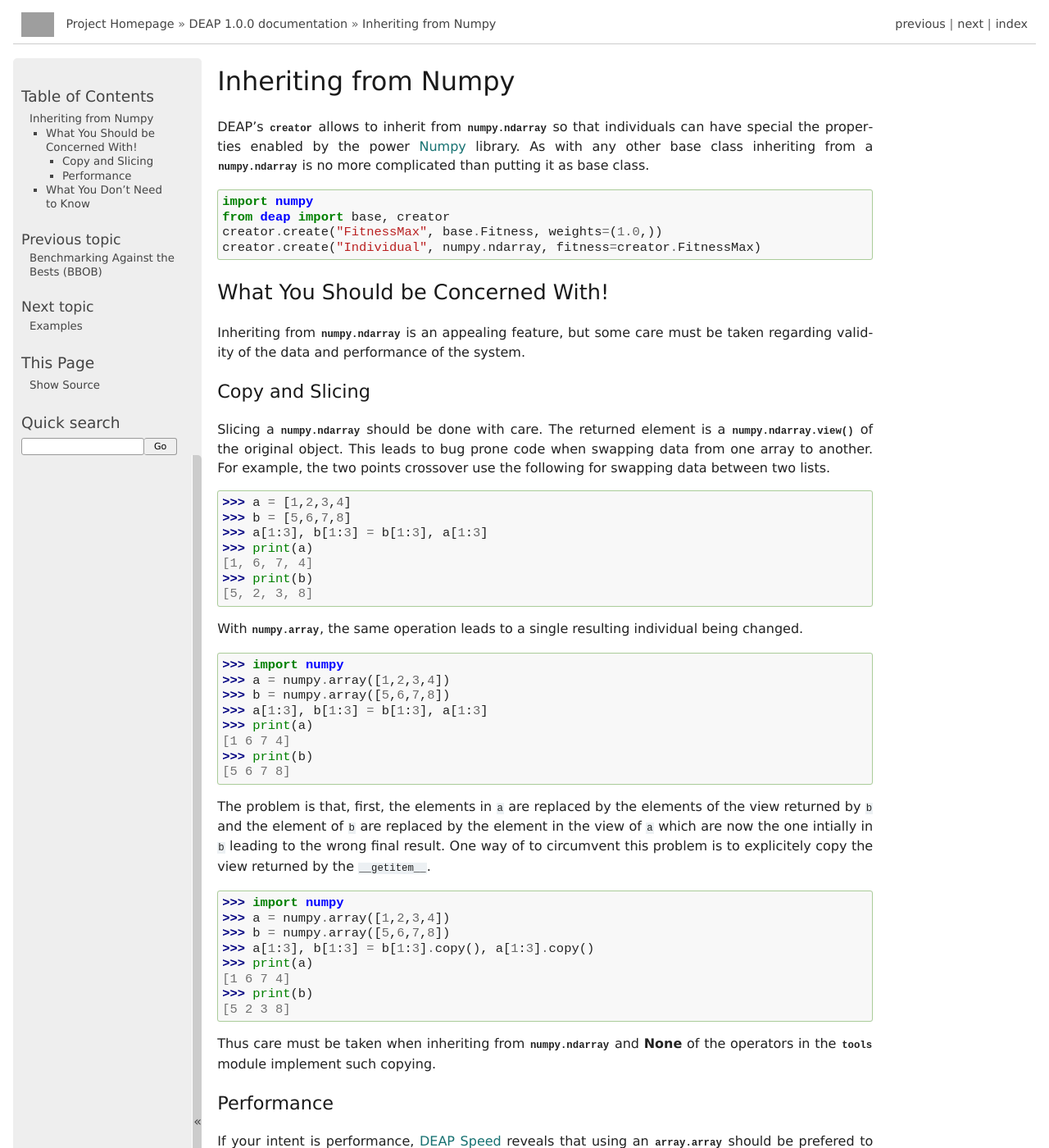
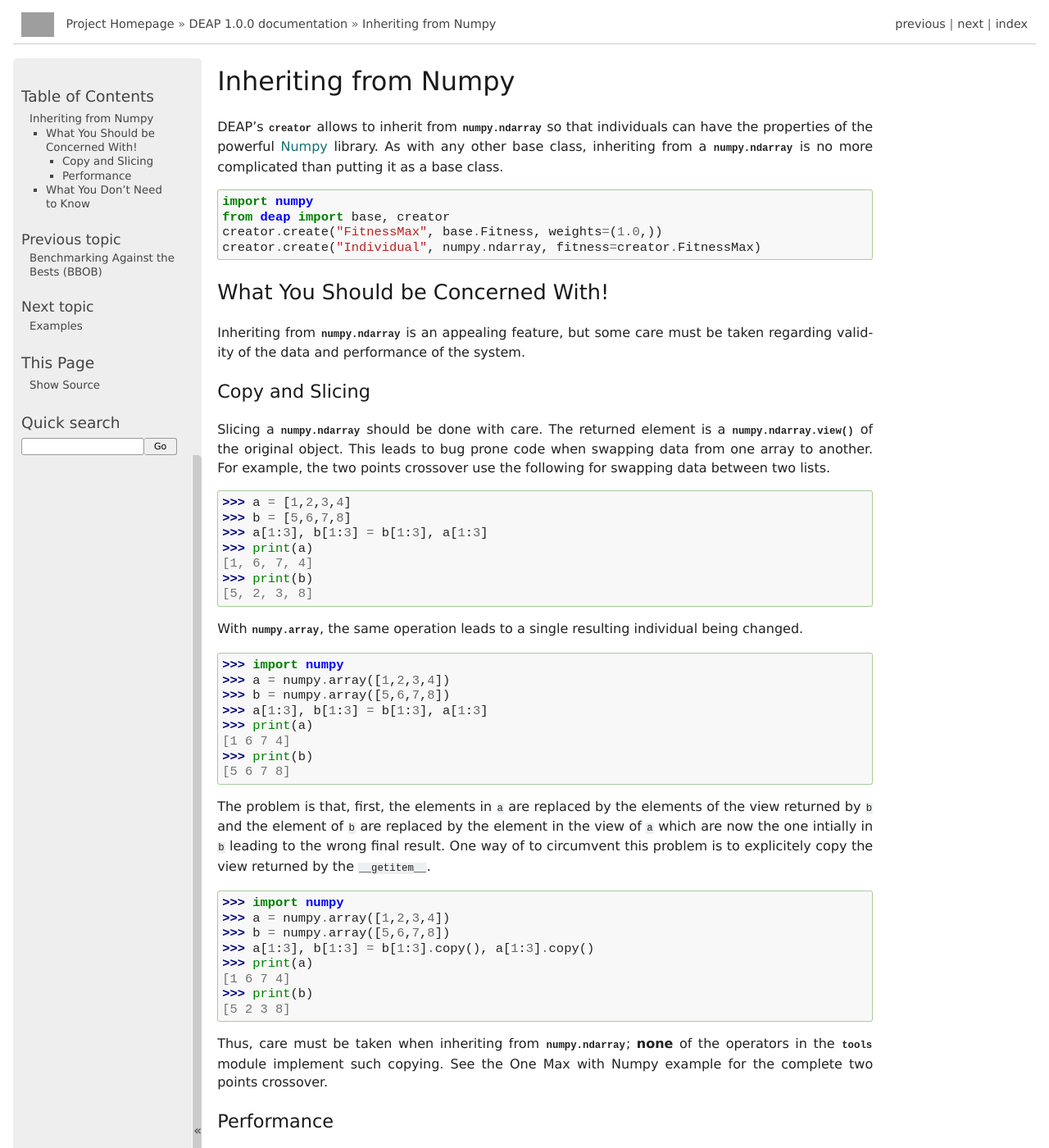
Before and after one commit to DEAP/deap, a Sphinx documentation site: the page built from doc/tutorials/advanced/numpy.rst, in a window 1280 px wide and 1400 px high. Shown: the whole window at 82% size. Built offline with Sphinx 7.4.7, drawn with Linux system fonts in a browser that asks for light colours; formulas are drawn with MathJax 3; grey boxes are pictures that could not be loaded.

Commit message:
Corrected typos in the numpy tutorial.
--HG--
branch : dev

```diff
--- a/doc/tutorials/advanced/numpy.rst
+++ b/doc/tutorials/advanced/numpy.rst
@@ -3,10 +3,10 @@ Inheriting from Numpy
 =====================
 
 DEAP's :class:`~deap.creator` allows to inherit from :class:`numpy.ndarray`
-so that individuals can have special the properties enabled by the power
+so that individuals can have the properties of the powerful
 `Numpy <http://http://docs.scipy.org/doc/numpy/>`_ library. As with any other
-base class inheriting from a :class:`numpy.ndarray` is no more complicated
-than putting it as base class.
+base class, inheriting from a :class:`numpy.ndarray` is no more complicated
+than putting it as a base class.
 ::
 
 	import numpy
@@ -65,9 +65,10 @@ to explicitely copy the view returned by the ``__getitem__``.
 	>>> print(b)
 	[5 2 3 8]
 
-Thus care must be taken when inheriting from :class:`numpy.ndarray` and
-**None** of the operators in the :mod:`~deap.tools` module implement such
-copying.
+Thus, care must be taken when inheriting from :class:`numpy.ndarray`;
+**none** of the operators in the :mod:`~deap.tools` module implement such
+copying. See the One Max with Numpy example for the complete two points
+crossover.
 
 Performance
 -----------
```
